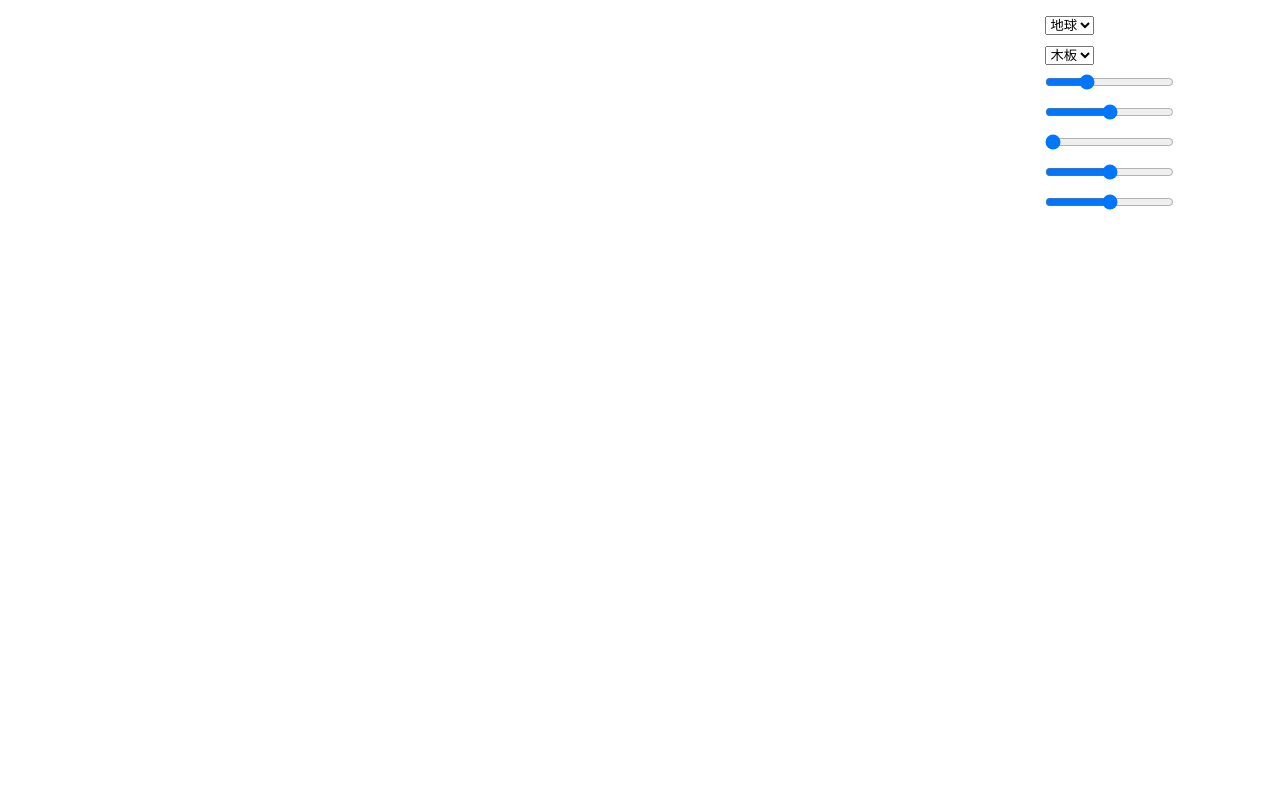
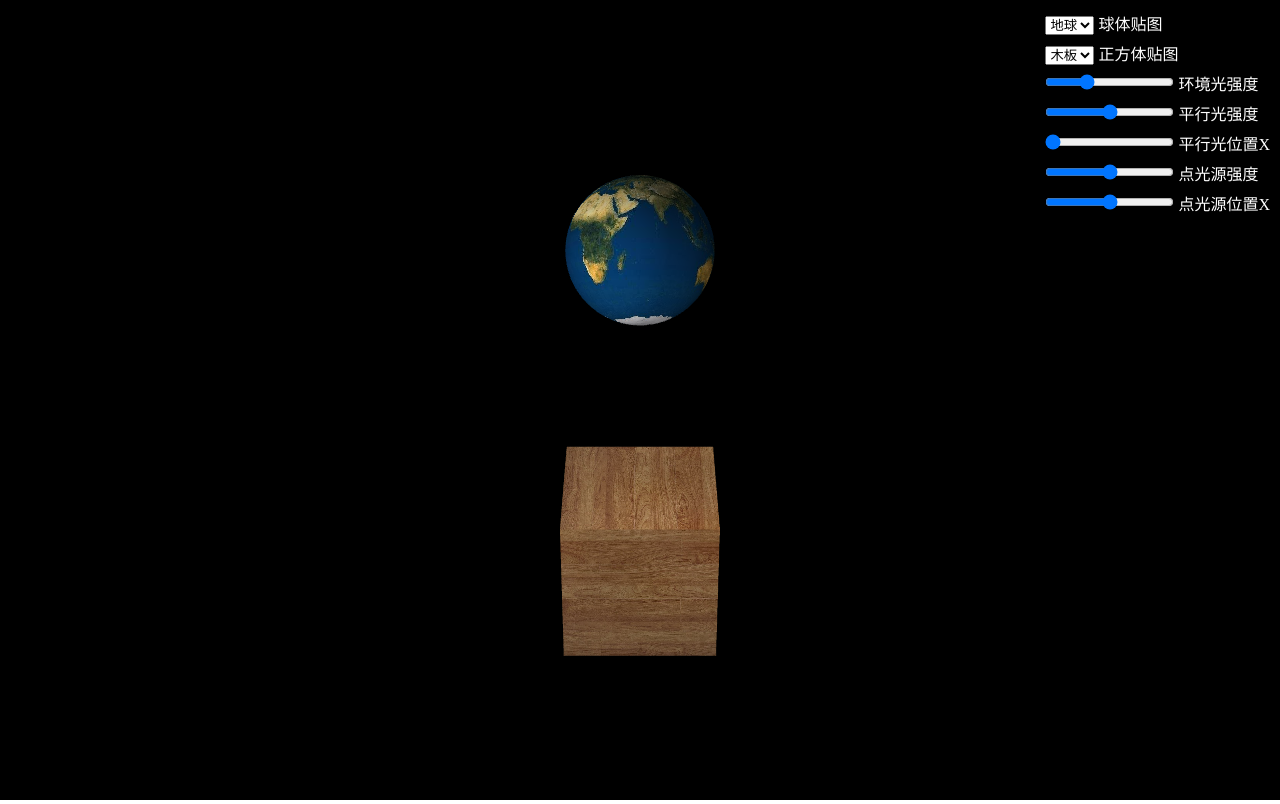
Before and after one commit to hhzzcc/web3D, a website with bundled scripts: page views/demos/normal/index.html in a window 1280 px wide. Built offline with nearby package versions, Linux system fonts and the light colour scheme; animation ran at ten frames a second.

Commit message:
feat: 优化demo展示

```diff
--- a/views/demos/normal/index.html
+++ b/views/demos/normal/index.html
@@ -15,9 +15,15 @@
             color: #fff;
             line-height: 30px;
         }
+
+        .web3d {
+            width: 100%;
+            height: 100vh;
+        }
     </style>
 </head>
 <body>
+    <div class="web3d"></div>
     <div class="controls">
         <select id="sphare-texture">
             <option value="./imgs/earth.jpeg">地球</option>
--- a/views/demos/normal/index.js
+++ b/views/demos/normal/index.js
@@ -19,10 +19,14 @@ const loadImage = src => {
 const start = async () => {
 
     const web3D = new Web3D();
-    await web3D.init();
+    const parentDom = document.querySelector('.web3d');
+    const width = parentDom.offsetWidth;
+    const height = parentDom.offsetHeight;
+    const web3dDom = await web3D.init({ width, height });
+    parentDom.appendChild(web3dDom);
 
     // 透视投影相机
-    const camera = new CameraPerspective({ fov: Math.PI / 6, aspect: window.innerWidth / window.innerHeight });
+    const camera = new CameraPerspective({ fov: Math.PI / 6, aspect: width / height });
 
 
     // 地球
@@ -56,17 +60,13 @@ const start = async () => {
     web3D.add(lightDirectional);
     web3D.add(lightPoint);
 
-    camera.setPosition({ x: 0, y: 0, z: 10 });
+    camera.move({ x: 0, y: 0, z: 10 });
+    camera.lookAt(0, 0, 0);
     earthMesh.setPosition({ x: 0, y: 1, z: 0 });
     boxMesh.setPosition({ x: 0, y: -1, z: 0 });
 
 
     const animated = () => {
-        // camera.setPosition({ x: 0, y: 0, z: 0.01 });
-
-        earthMesh.setPosition({ x: 0.001, y: 0.001, z: 0.001 });
-        // earthMesh.setPosition({ x: 0, y: 0.01, z: 0 });
-        // boxMesh.rotate({ x: 1, y: 1, z: 0, delta: 0.01 });
         boxMesh.rotate({ x: 1, y: 0, z: 0, delta: 0.01 });
         earthMesh.rotate({ x: 0, y: 1, z: 0, delta: 0.01 });
         web3D.draw();
--- a/views/web3D/index.js
+++ b/views/web3D/index.js
@@ -10,8 +10,8 @@ export class Web3D {
     }
 
     async init(options = {}) {
-        const { appendDom = document.body } = options;
-        const { canvas, gl, program } = await this.initWebgl(appendDom);
+        const { width = 200, height = 200 } = options;
+        const { canvas, gl, program } = await this.initWebgl({ width, height });
         this.canvas = canvas;
         this.gl = gl;
         this.program = program;
@@ -21,15 +21,18 @@ export class Web3D {
         this.directionalLight = null;
         this.pointLight = null;
 
-        appendDom.appendChild(this.canvas);
+        return this.canvas;
+
+        // appendDom.appendChild(this.canvas);
     }
 
-    async initWebgl () {
+    async initWebgl ({ width, height }) {
         // 获取着色器代码
         const { vertexShaderText, fragmentShaderText } = await initShader();
         const canvas = document.createElement('canvas');
-        canvas.width = window.innerWidth;
-        canvas.height = window.innerHeight;
+        canvas.width = width;
+        canvas.height = height;
+        canvas.id = '__web3d';
         const gl = canvas.getContext('webgl');
         const program = initProgram(gl, vertexShaderText, fragmentShaderText);
         return {
```
Also changed, not shown: views/demos/game/index.html (+5 -0 lines), views/demos/game/index.js (+7 -2 lines), views/demos/index.html (added, +82 -0 lines), README.md.
